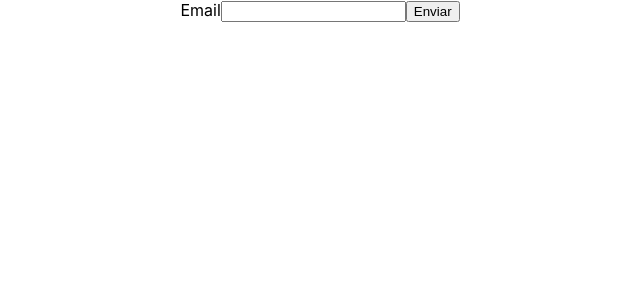
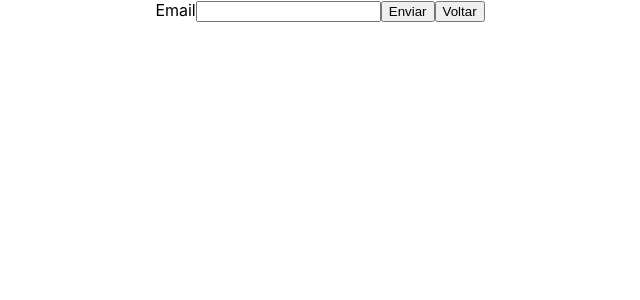
Before and after one commit to joelsalmeida/trybe-exercicios, a React (Create React App) app in the folder front-end/bloco-14-testes-automatizados-react-testing-library/dia-1-rtl-primeiros-passos/testes-react/: page / in a window 1280 px wide. Shown: the top 300 px of the page, without its empty margins (320-960 px from the left). Built offline with nearby package versions, Linux system fonts and the light colour scheme.

Commit message:
Cria botao "Voltar"

```diff
--- a/front-end/bloco-14-testes-automatizados-react-testing-library/dia-1-rtl-primeiros-passos/testes-react/src/App.js
+++ b/front-end/bloco-14-testes-automatizados-react-testing-library/dia-1-rtl-primeiros-passos/testes-react/src/App.js
@@ -10,6 +10,7 @@ function App() {
       </label>
 
       <input id="btn-send" type="button" value="Enviar" />
+      <input id="btn-back" type="button" value="Voltar" />
     </div>
   );
 }
```
